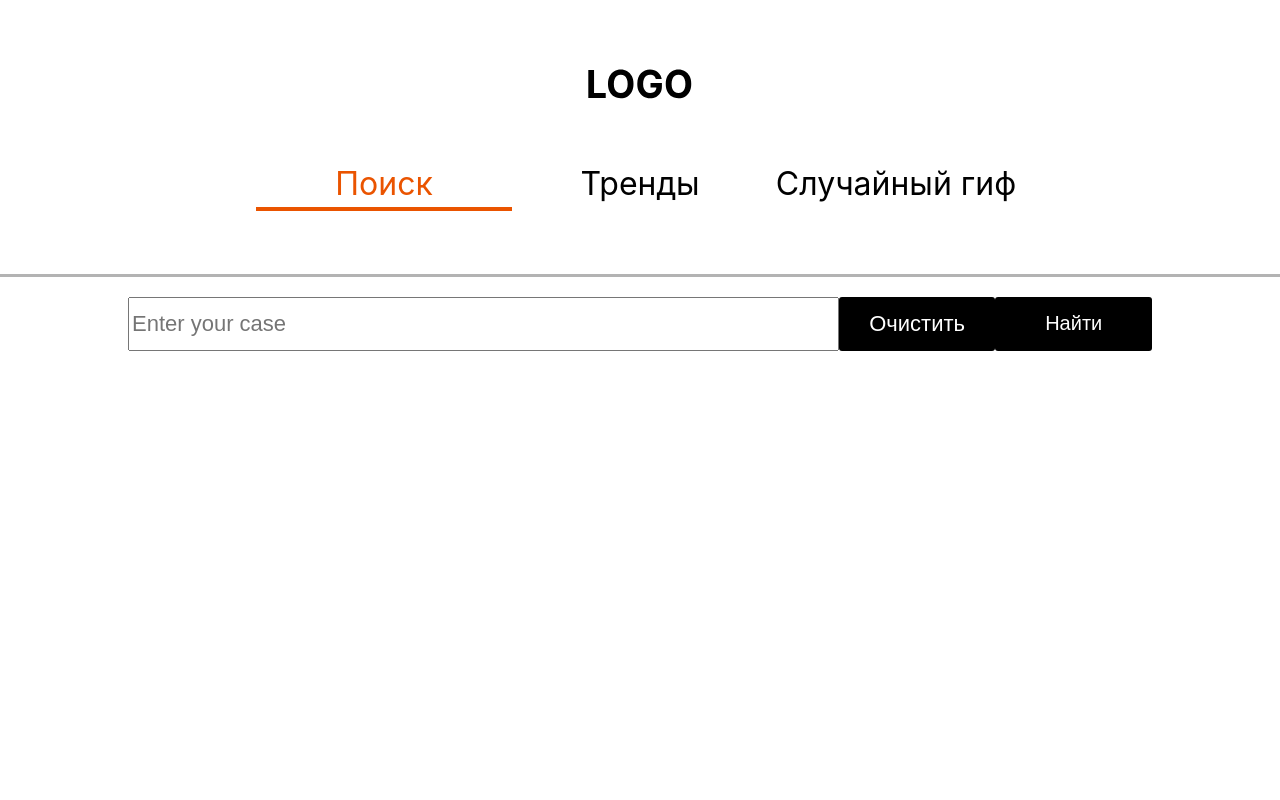
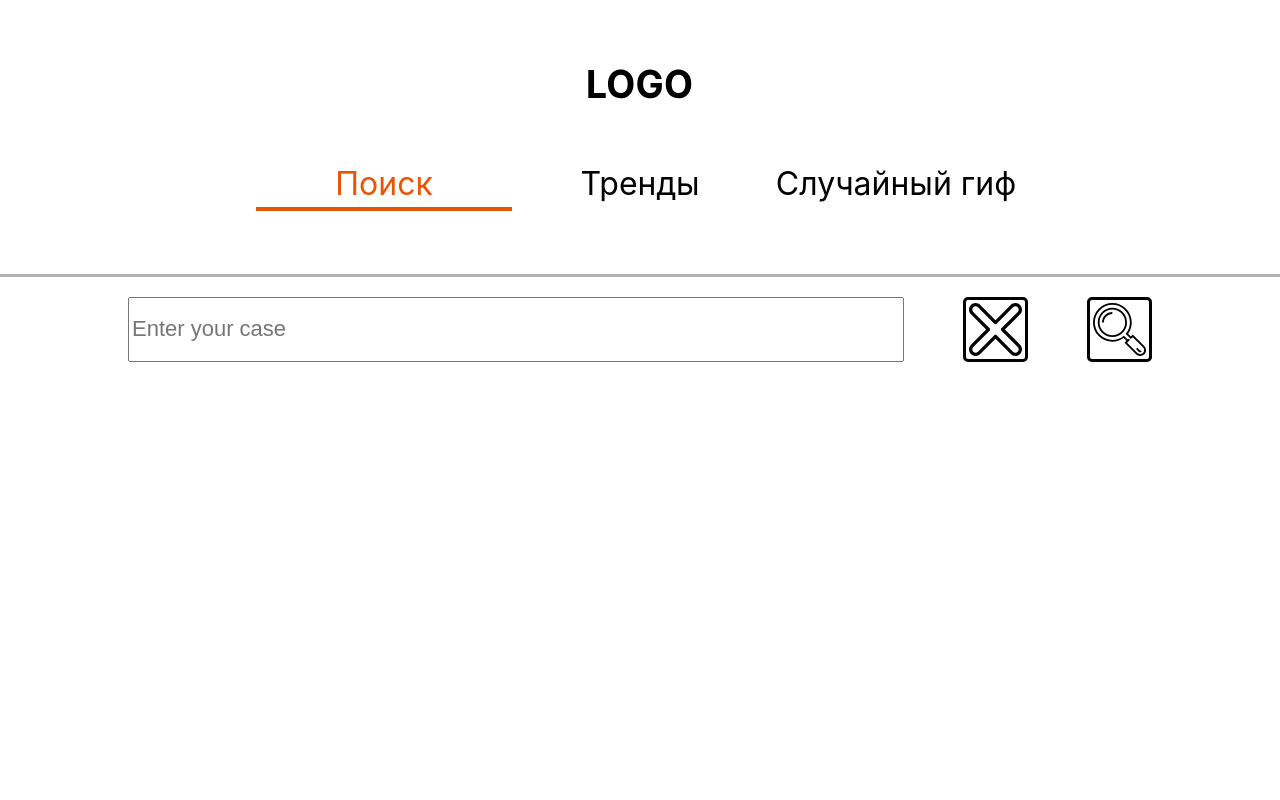
Before and after one commit to Art-Frich/Gifs-from-Giphy, a React (Create React App) app: page /search in a window 1280 px wide. Shown: the top 800 px of the page. Built offline with nearby package versions, Linux system fonts and the light colour scheme.

Commit message:
feat: change buttons style

```diff
--- a/src/components/ClearBtn.css
+++ b/src/components/ClearBtn.css
@@ -1,15 +1,21 @@
 .clear-btn {
-  text-align: center;
-  color: #fff;
-  width: 170px;
-  height: 54px;
-  font-size: 22px;
 
-  border: 0;
-  border-radius: 3px;
+  min-width: 65px;
+  height: 65px;
+  padding: 0;
 
-  background-color: #000;
+  border: 3px solid #000;
+  border-radius: 5px;
+
+  background-color: #fff;
   transition: opacity .1s linear;
+
+  background-image: url(../images/cross.svg);
+  background-size: 90%;
+  background-repeat: no-repeat;
+  background-position: center;
+
+  cursor: pointer;
 }
 
 .clear-btn:hover {
--- a/src/components/ClearBtn.js
+++ b/src/components/ClearBtn.js
@@ -3,8 +3,6 @@ import './ClearBtn.css';
 export default function ClearBtn({title}){
 
   return(
-    <button className='clear-btn' type="button">
-      {title}
-    </button>
+    <button className='clear-btn' type="button" />
   )
  }
--- a/src/components/MainSearch.js
+++ b/src/components/MainSearch.js
@@ -12,8 +12,8 @@ export default function MainSearch(){
   <section className="main-search__search-section">
     <form className="main-search__search-form">
       <InputSearch placeholder={ 'Enter your case' }/>
-      <ClearBtn title={ 'Очистить' }/>
-      <SearchBtn title={ 'Найти' }/>
+      <ClearBtn />
+      <SearchBtn />
     </form>
   </section>
   <section className="main-search__grid-section">
--- a/src/components/SearchBtn.css
+++ b/src/components/SearchBtn.css
@@ -1,15 +1,21 @@
 .search-btn {
-  text-align: center;
-  color: #fff;
-  width: 170px;
-  height: 54px;
-  font-size: 20px;
 
-  border: 0;
-  border-radius: 3px;
+  min-width: 65px;
+  height: 65px;
+  padding: 0;
 
-  background-color: #000;
+  border: 3px solid #000;
+  border-radius: 5px;
+
+  background-color: #fff;
   transition: opacity .1s linear;
+
+  background-image: url(../images/loupe.svg);
+  background-size: 90%;
+  background-repeat: no-repeat;
+  background-position: center;
+
+  cursor: pointer;
 }
 
 .search-btn:hover {
--- a/src/components/SearchBtn.js
+++ b/src/components/SearchBtn.js
@@ -1,9 +1,7 @@
 import './SearchBtn.css'
 
-export default function SearchBtn({ title }){
+export default function SearchBtn(){
   return(
-    <button className='search-btn' type="submit">
-      {title}
-    </button>
+    <button className='search-btn' type="submit" />
   )
  }
```
Also changed, not shown: src/images/cross.svg (added), src/images/loupe.svg (added).
